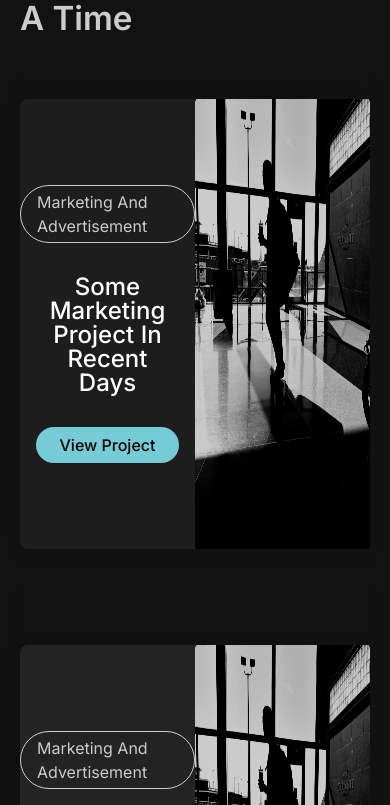
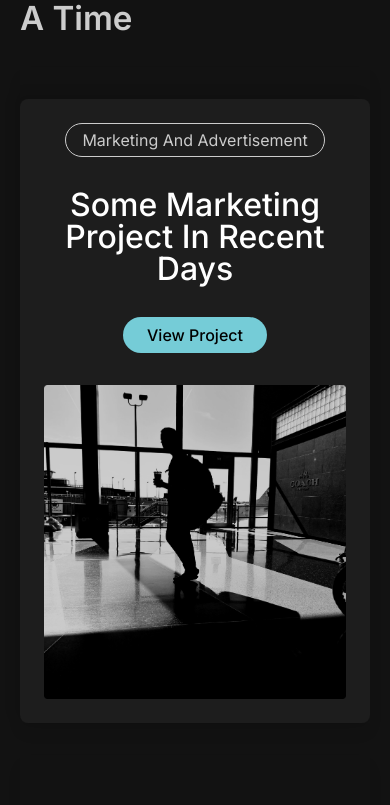
Before and after one commit to linushahs/nexus-marketer, a Next.js app: page / in a window 390 px wide. Shown: the part 2239-3044 px from the top of the page. Built offline with nearby package versions, Linux system fonts and the light colour scheme.

Commit message:
Made achievements  section fully responsive

```diff
--- a/src/app/globals.css
+++ b/src/app/globals.css
@@ -34,7 +34,7 @@
   }
 
   h2 {
-    @apply capitalize text-[24px] leading-[24px] font-[500] sm:text-[40px] sm:leading-[48px] lg:text-[64px] lg:leading-[64px];
+    @apply capitalize text-[32px] leading-[32px] font-[500] sm:text-[40px] sm:leading-[48px] lg:text-[64px] lg:leading-[64px];
   }
 
   h3 {
--- a/src/components/Achievements.tsx
+++ b/src/components/Achievements.tsx
@@ -13,9 +13,9 @@ function Achievements() {
         {new Array(3).fill(0).map((_, id: number) => (
           <div key={id} className="achievement sticky top-0 shadow-lg">
             {/* achievement body ----  */}
-            <div className="achievement-body flex rounded-lg">
+            <div className="achievement-body p-6 sm:p-0 flex flex-col sm:flex-row rounded-lg">
               {/* left section ----    */}
-              <div className="w-1/2  flex flex-col text-white justify-center items-center rounded-lg">
+              <div className="w-full mb-8 sm:m-0 sm:w-1/2  flex flex-col text-white justify-center items-center rounded-lg">
                 <span className="sm:text-lg lg:text-xl py-1 px-4 rounded-full border border-secondary text-secondary capitalize">
                   marketing and advertisement
                 </span>
@@ -36,7 +36,7 @@ function Achievements() {
                 alt="achievement-thumbnail"
                 width={800}
                 height={300}
-                className="w-1/2 h-[450px] lg:h-[600px]"
+                className="w-full sm:w-1/2 sm:h-[450px] lg:h-[600px]"
               />
             </div>
           </div>
```
